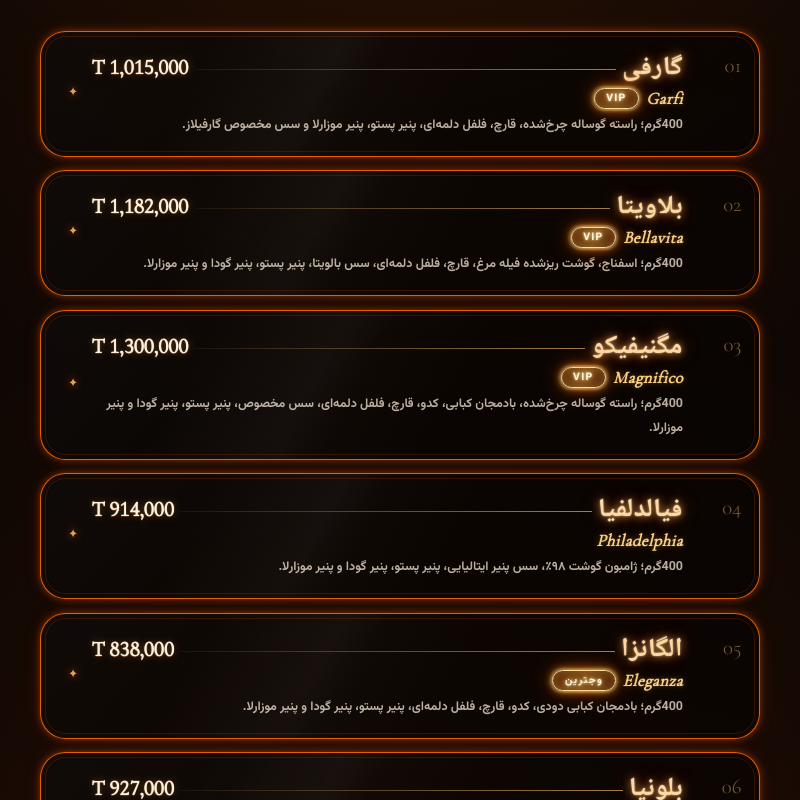
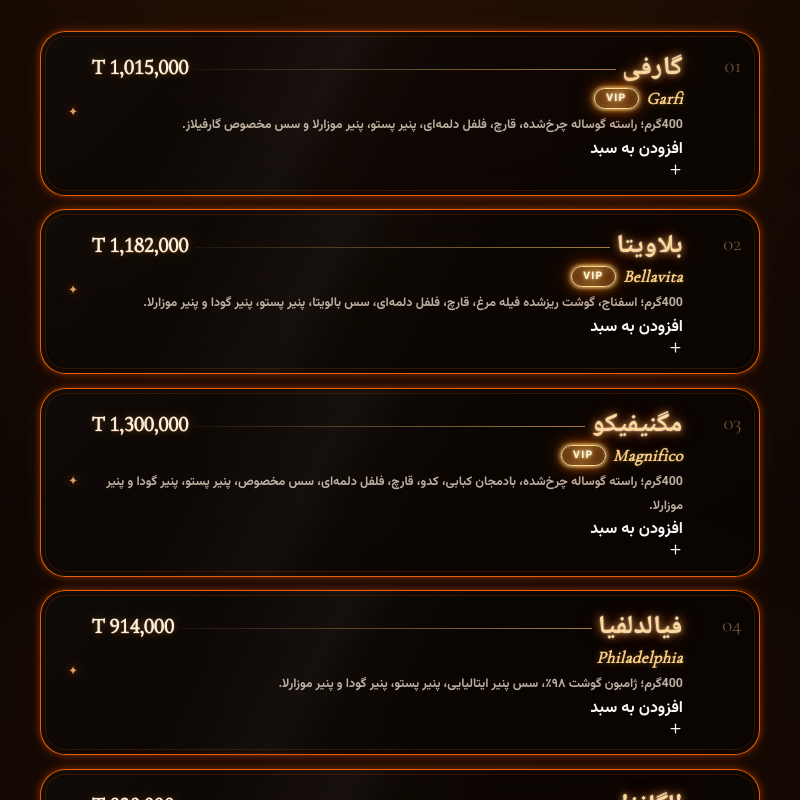
Before and after one commit to mahmoodknds/Garfilas, a Next.js app: page / in a window 1280 px wide. Shown: the part 1180-1980 px from the top of the page, without its empty margins (240-1040 px from the left). Built offline with nearby package versions, Linux system fonts and the light colour scheme.

Commit message:
feat(menu): connect menu items to cart

```diff
--- a/components/sections/Menu/MenuSection.tsx
+++ b/components/sections/Menu/MenuSection.tsx
@@ -1,6 +1,7 @@
 import Image from "next/image";
 import styles from "./MenuSection.module.css";
 import MenuScrollReveal from "./MenuScrollReveal";
+import MenuAddButton from "./MenuAddButton";
 
 type MenuItem = {
   number: string;
@@ -17,7 +18,7 @@ const items: MenuItem[] = [
     name: "گارفی",
     italian: "Garfi",
     description: "400گرم؛ راسته گوساله چرخ‌شده، قارچ، فلفل دلمه‌ای، پنیر پستو، پنیر موزارلا و سس مخصوص گارفیلاز.",
-    price: "1,015,000",
+    price: 1015000,
     tag: "VIP",
   },
   {
@@ -25,7 +26,7 @@ const items: MenuItem[] = [
     name: "بلاویتا",
     italian: "Bellavita",
     description: "400گرم؛ اسفناج، گوشت ریزشده فیله مرغ، قارچ، فلفل دلمه‌ای، سس بالویتا، پنیر پستو، پنیر گودا و پنیر موزارلا.",
-    price: "1,182,000",
+    price: 1182000,
     tag: "VIP",
   },
   {
@@ -33,7 +34,7 @@ const items: MenuItem[] = [
     name: "مگنیفیکو",
     italian: "Magnifico",
     description: "400گرم؛ راسته گوساله چرخ‌شده، بادمجان کبابی، کدو، قارچ، فلفل دلمه‌ای، سس مخصوص، پنیر پستو، پنیر گودا و پنیر موزارلا.",
-    price: "1,300,000",
+    price: 1300000,
     tag: "VIP",
   },
   {
@@ -41,14 +42,14 @@ const items: MenuItem[] = [
     name: "فیالدلفیا",
     italian: "Philadelphia",
     description: "400گرم؛ ژامبون گوشت ۹۸٪، سس پنیر ایتالیایی، پنیر پستو، پنیر گودا و پنیر موزارلا.",
-    price: "914,000",
+    price: 914000,
   },
   {
     number: "05",
     name: "الگانزا",
     italian: "Eleganza",
     description: "400گرم؛ بادمجان کبابی دودی، کدو، قارچ، فلفل دلمه‌ای، پنیر پستو، پنیر گودا و پنیر موزارلا.",
-    price: "838,000",
+    price: 838000,
     tag: "وجترین",
   },
   {
@@ -56,14 +57,14 @@ const items: MenuItem[] = [
     name: "بلونیا",
     italian: "Bologna",
     description: "400گرم؛ اسفناج، سس بلونیا با عصاره گوشت، فلفل دلمه‌ای، سیر، پنیر پستو، پنیر گودا و پنیر موزارلا.",
-    price: "927,000",
+    price: 927000,
   },
   {
     number: "07",
     name: "میکس",
     italian: "Misto",
     description: "400گرم؛ ترکیبی از گارفی، فیالدلفیا، بلونیا و الگانزا.",
-    price: "1,203,000",
+    price: 1203000,
   },
 ];
 
@@ -96,7 +97,7 @@ export default function MenuSection() {
                 <div className={styles.nameLine}>
                   <h3>{item.name}</h3>
                   <span className={styles.leader} aria-hidden="true" />
-                  <span className={styles.price} dir="ltr">T {item.price}</span>
+                  <span className={styles.price} dir="ltr">T {item.price.toLocaleString("en-US")}</span>
                 </div>
                 <div className={styles.meta}>
                   <span className={styles.italian} dir="ltr">{item.italian}</span>
@@ -105,6 +106,17 @@ export default function MenuSection() {
                   )}
                 </div>
                 <p className={styles.description}>{item.description}</p>
+                <MenuAddButton
+                  className={styles.addButton}
+                  product={{
+                    id: item.number,
+                    name: item.name,
+                    italian: item.italian,
+                    description: item.description,
+                    price: item.price,
+                    ...(item.tag ? { tag: item.tag } : {}),
+                  }}
+                />
               </div>
               <span className={styles.mark} aria-hidden="true">✦</span>
             </MenuScrollReveal>
```
